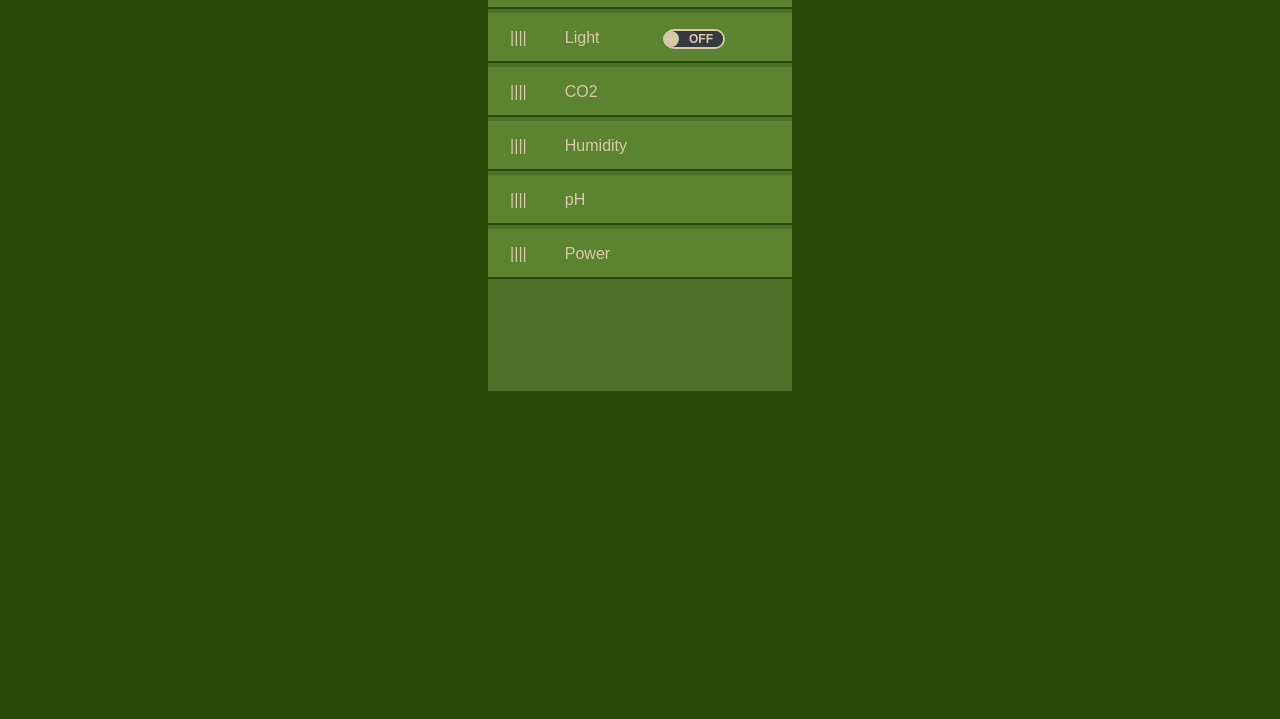
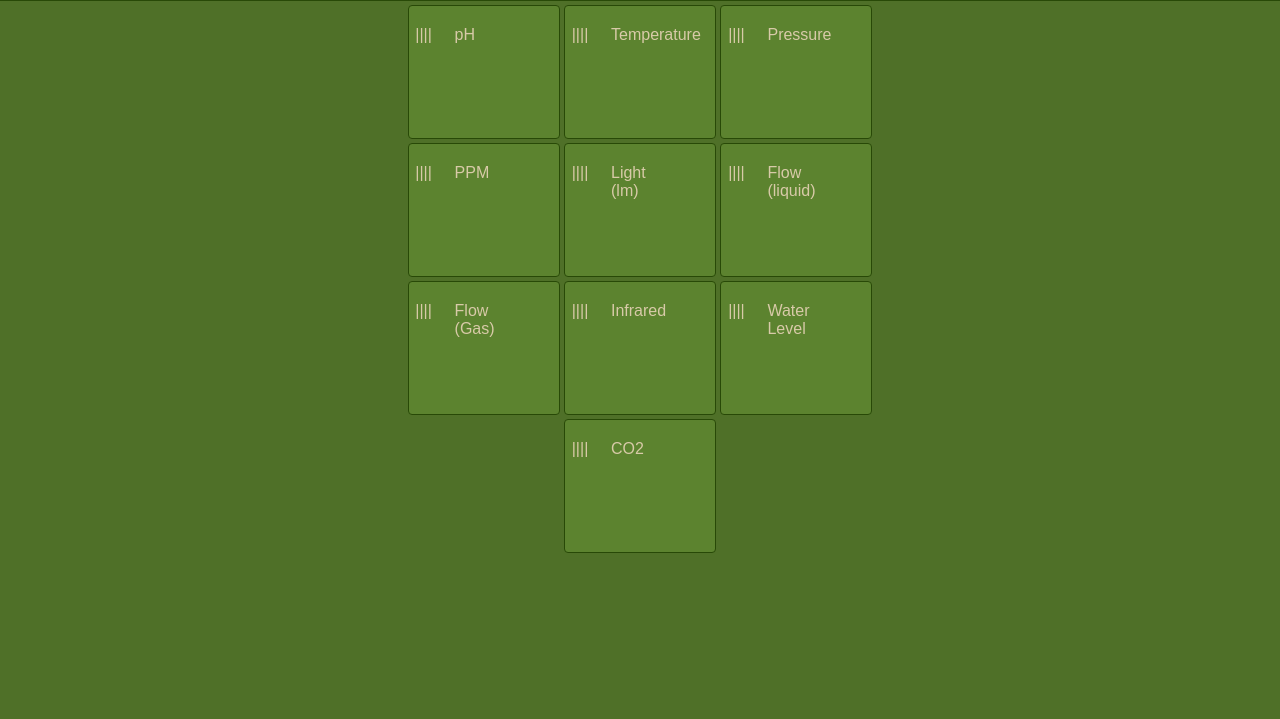
Before and after one commit to elmeltone/control, a website: page index.html in a window 1280 px wide. Shown: the part 81-800 px from the top of the page. Drawn offline with Linux system fonts and the light colour scheme.

Commit message:
Adds list of instruments with incomplete format

```diff
--- a/index.html
+++ b/index.html
@@ -13,38 +13,57 @@
           <h1>Controller</h1>
         </div>
         <div class="dashboard">
+          <div class="instruments-wrapper">
+            <div class="instrument pH">
+              <div class="grip"><p>||||</p></div>
+              <div class="sensor-name"><p class="title">pH</p></div>
+              <div class="indicator"></div>
+            </div>
+            <div class="instrument temperature">
+              <div class="grip"><p>||||</p></div>
+              <div class="sensor-name"><p class="title">Temperature</p></div>
+              <div class="indicator"></div>
+            </div>
+            <div class="instrument pressure">
+              <div class="grip"><p>||||</p></div>
+              <div class="sensor-name"><p class="title">Pressure</p></div>
+              <div class="indicator"></div>
+            </div>
+            <div class="instrument ppm">
+              <div class="grip"><p>||||</p></div>
+              <div class="sensor-name"><p class="title">PPM</p></div>
+              <div class="indicator"></div>
+            </div>
             <div class="instrument light">
               <div class="grip"><p>||||</p></div>
-            <div class="sensor-name"><p class="title">Light</p></div>
-            <div class="indicator">
-              <div class="onoffswitch">
-                <input type="checkbox" name="onoffswitch" class="onoffswitch-checkbox" id="myonoffswitch"></input>
-                <label class="onoffswitch-label">
-                  <span class="onoffswitch-inner"></span>
-                  <span class="onoffswitch-switch"></span>
-                </label>
+              <div class="sensor-name"><p class="title">Light (lm)</p></div>
+              <div class="indicator"></div>
             </div>
+            <div class="instrument flow-liquid">
+              <div class="grip"><p>||||</p></div>
+              <div class="sensor-name"><p class="title">Flow (liquid)</p></div>
+              <div class="indicator"></div>
             </div>
+            <div class="instrument flow-gas">
+              <div class="grip"><p>||||</p></div>
+              <div class="sensor-name"><p class="title">Flow (Gas)</p></div>
+              <div class="indicator"></div>
+            </div>
+            <div class="instrument infrared">
+              <div class="grip"><p>||||</p></div>
+              <div class="sensor-name"><p class="title">Infrared</p></div>
+              <div class="indicator"></div>
+            </div>
+            <div class="instrument water-level">
+              <div class="grip"><p>||||</p></div>
+              <div class="sensor-name"><p class="title">Water Level</p></div>
+              <div class="indicator"></div>
             </div>
             <div class="instrument CO2">
               <div class="grip"><p>||||</p></div>
               <div class="sensor-name"><p class="title">CO2</p></div>
               <div class="indicator"></div>
             </div>
-          <div class="instrument humidity">
-            <div class="grip"><p>||||</p></div>
-            <div class="sensor-name"><p class="title">Humidity</p></div>
-            <div class="indicator"></div>
-          </div>
-          <div class="instrument pH">
-            <div class="grip"><p>||||</p></div>
-            <div class="sensor-name"><p class="title">pH</p></div>
-            <div class="indicator"></div>
-          </div>
-          <div class="instrument power">
-            <div class="grip"><p>||||</p></div>
-            <div class="sensor-name"><p class="title">Power</p></div>
-            <div class="indicator"></div>
           </div>
         </div>
       </div>
--- a/src/sass/_switch.scss
+++ /dev/null
@@ -1,65 +0,0 @@
-.onoffswitch {
-    float: left;
-    position: relative;
-    width: 61px;
-    margin-top: 16px;
-    margin-left: 24px;
-    -webkit-user-select:none;
-    -moz-user-select:none;
-    -ms-user-select: none;
-}
-.onoffswitch-checkbox {
-    display: none;
-}
-.onoffswitch-label {
-    display: block;
-    overflow: hidden;
-    cursor: pointer;
-    border: 2px solid $plain;
-    border-radius: 16px;
-}
-.onoffswitch-inner {
-    display: block;
-    width: 200%;
-    margin-left: -100%;
-    transition: margin 0.3s ease-in 0s;
-}
-.onoffswitch-inner:before, .onoffswitch-inner:after {
-    display: block;
-    float: left;
-    width: 50%;
-    height: 16px;
-    padding: 0;
-    line-height: 16px;
-    font-size: 12px;
-    color: white;
-    font-family: Trebuchet, Arial, sans-serif; font-weight: bold;
-    box-sizing: border-box;
-}
-.onoffswitch-inner:before {
-    content: "ON";
-    padding-right: 10px;
-    background-color: $complement;
-    color: $plain;
-}
-.onoffswitch-inner:after {
-    content: "OFF";
-    padding-right: 10px;
-    background-color: $dark;
-    color: $plain;
-    text-align: right;
-}
-.onoffswitch-switch {
-    display: block; width: 12px; margin: 2px;
-    background: $plain;
-    position: absolute; top: 0; bottom: 0;
-    right: 44px;
-    border: 2px solid $plain; border-radius: 16px;
-    transition: all 0.3s ease-in 0s;
-}
-.onoffswitch-checkbox:checked + .onoffswitch-label .onoffswitch-inner {
-    margin-left: 0;
-}
-.onoffswitch-checkbox:checked + .onoffswitch-label .onoffswitch-switch {
-    right: -2px;
-}
--- a/src/sass/main.scss
+++ b/src/sass/main.scss
@@ -4,7 +4,7 @@ Theme Name: Controller 2.0
 Author: MeltWebs <michael@meltwebs.com>
 */
 
-/***** Colors ******/
+/***** Colors **************/
 
 $dark: #363942;
 $complement: #5C832F;
@@ -21,16 +21,23 @@ soil: 382513;
 stone: 363942;
 */
 
-/***** Normalize ******/
+/***** Normalize ***********/
 
 @import 'normalize';
 
-/***** Mixins ******/
+/***** Mixins **************/
+
+@mixin border-radius($radius) {
+  -webkit-border-radius: $radius;
+     -moz-border-radius: $radius;
+      -ms-border-radius: $radius;
+          border-radius: $radius;
+}
 
 /***** General Styles ******/
 
 body {
-  background: $anchor;
+  background: darken($complement, 5%);
   color: $anchor;
   text-align: center;
   font-size: 16px;
@@ -40,13 +47,11 @@ div {
   display: inline-block;
 }
 
-/***** Specific Styles ******/
+/***** Specific Styles *****/
 
 .container {
-  width: 304px;
-  height: 464px;
-  margin: 8px auto;
-  background: darken($complement, 5%);
+  width: 100%;
+  margin: 0 auto 16px auto;
   color: $plain;
 }
 
@@ -54,18 +59,26 @@ div {
   width: 100%;
 }
 
-.masthead, .instrument {
-  background: $complement;
-}
-
 .dashboard {
+  width: 100%;
   border-top: 2px solid $anchor;
   padding-top: 4px;
 }
 
+.instruments-wrapper {
+  width: 304px;
+  margin: 0 auto;
+}
+
 .instrument {
-  height: 48px;
-  border-bottom: 2px solid $anchor;
+  height: 128px;
+  width: 150px;
+  border: 1px solid $anchor;
+  @include border-radius(4px);
+  padding-top: 4px;
+  float: top;
+  margin: 0 auto;
+  background: $complement;
 }
 
 .grip, .sensor-name, .indicator {
@@ -94,6 +107,22 @@ div {
   width: 50%;
 }
 
-/***** Modules ******/
+/*** Responsive ************/
 
-@import 'switch';
+@media screen and (min-width: 420px) {
+  .instruments-wrapper {
+    width: 408px;
+  }
+  .instruments {
+    width: 200px;
+  }
+}
+
+@media screen and (min-width: 640px) {
+  .instruments-wrapper {
+    width: 612px;
+  }
+  .instruments {
+    width: 300px;
+  }
+}
```
Also changed, not shown: src/index.css. Lines whose indentation alone changed are shown as unchanged.
